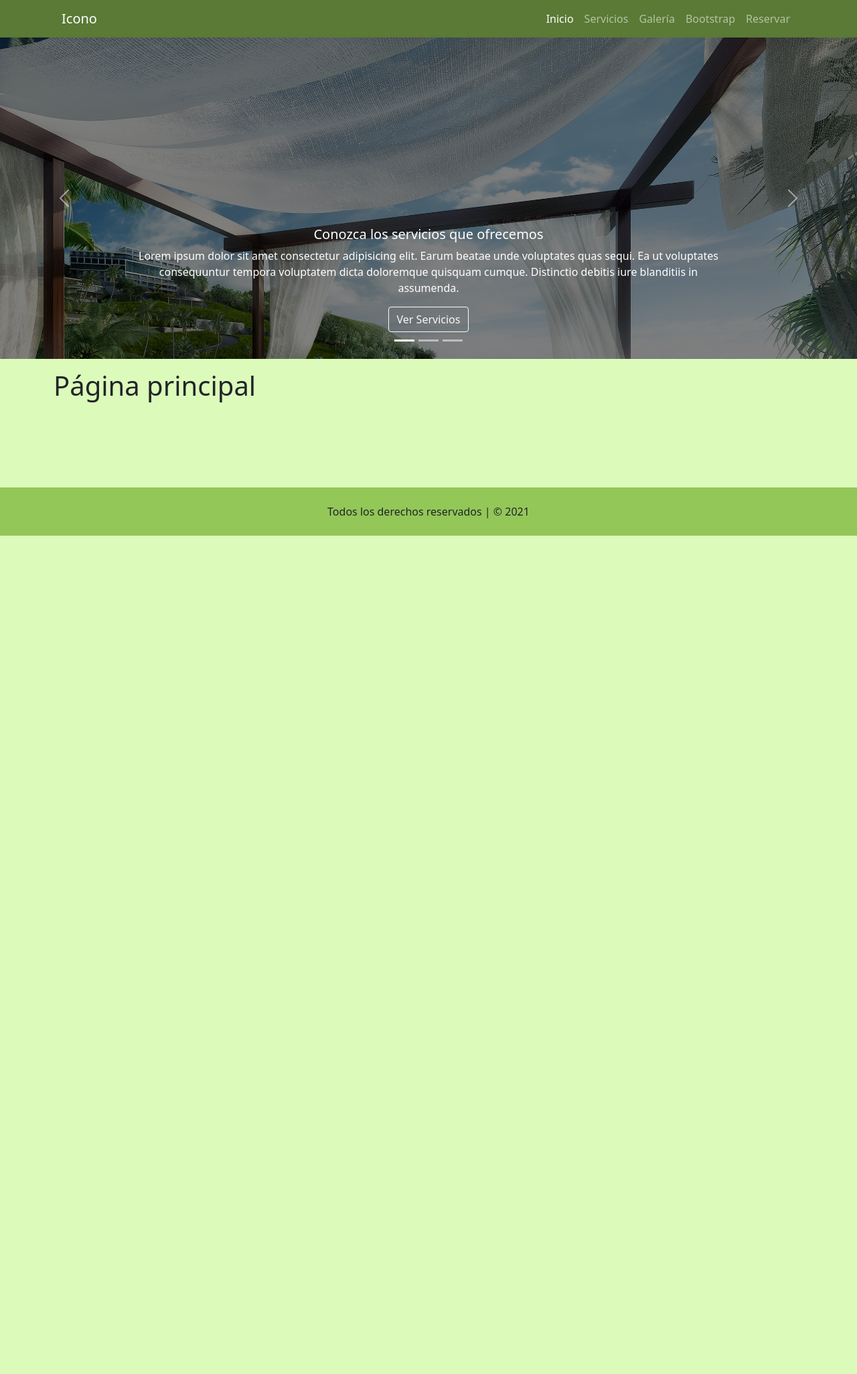
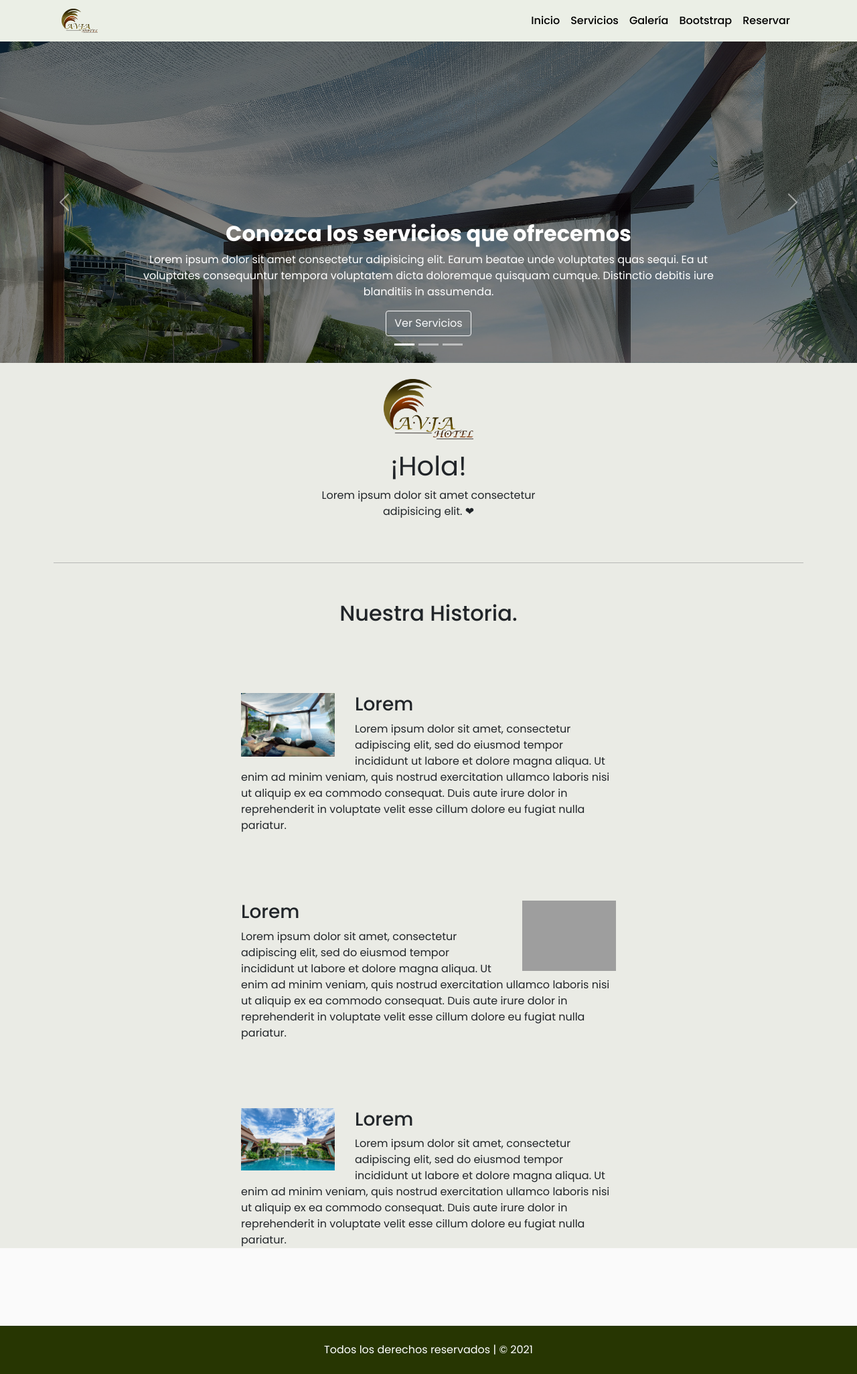
Before and after one commit to ArturoMorales93/proyecto_web1, a Flask app: page / in a window 1280 px wide. Shown: the whole page at 67% size. Before the commit the page ends 800 px from the top, so only its background shows below. Run offline with Flask 2, Linux system fonts and the light colour scheme; grey boxes are pictures that could not be loaded.

Commit message:
Se agrega contenido al página principal, un icono y el logo

```diff
--- a/static/css/banner.css
+++ b/static/css/banner.css
@@ -5,3 +5,11 @@
 .carousel-item img {
     filter: brightness(50%);
 }
+
+.logo {
+    width: 8%;
+}
+
+.logo2 {
+    width: 12%;
+}
--- a/static/css/config.css
+++ b/static/css/config.css
@@ -1,23 +1,87 @@
+@import url('http://fonts.googleapis.com/css?family=Poppins:200,300,400,500,600,700,800,900&display=swap');
+* {
+    margin: 0;
+    padding: 0;
+    box-sizing: border-box;
+    font-family: 'Poppins', sans-serif;
+}
+
 body {
-    --header-bg: #5A7A36;
-    --body-bg: #DCFBBA;
-    --footer-bg: #93C758;
-
+    --header-bg: hsla(87, 21%, 92%);
+    --body-bg: hsl(0, 0%, 98%);
+    --footer-bg: hsl(77, 93%, 11%);
     min-height: 100vh;
     display: flex;
     flex-direction: column;
     background-color: var(--body-bg);
 }
 
-nav, main>:not(div:first-child) {
+nav,
+main>:not(div:first-child) {
     padding: 0 5rem;
+}
+
+.nav-link {
+    color: #000 !important;
+    font-weight: 500;
+}
+
+.nav-link:hover {
+    color: rgb(107, 99, 22) !important;
+}
+
+.heading-tag {
+    font-weight: 700;
+    font-size: 2rem;
+}
+
+.middle-container {
+    padding-top: 50px;
+    text-align: center;
+    background: hsl(70, 14%, 91%);
+}
+
+.heading2 {
+    font-weight: normal;
+    font-size: 2.5rem;
+}
+
+.lorem-imgs1 {
+    width: 25%;
+    float: right;
+    margin-left: 30px;
+}
+
+.lorem-imgs2 {
+    width: 25%;
+    float: left;
+    margin-right: 30px;
+}
+
+.lorem-imgs3 {
+    width: 25%;
+    float: left;
+    margin-right: 30px;
+}
+
+.skill-row {
+    width: 50%;
+    margin: 100px auto;
+    text-align: left;
+}
+
+.into {
+    width: 30%;
+    margin: auto;
 }
 
 main {
     flex-grow: 1;
 }
 
-main h1:first-of-type, main h2:first-of-type, main h3:first-of-type {
+main h1:first-of-type,
+main h2:first-of-type,
+main h3:first-of-type {
     margin-top: 1rem;
 }
 
@@ -30,4 +94,5 @@ footer {
     padding: 1.5em 0;
     margin-top: 1rem;
     text-align: center;
+    color: #fff;
 }
--- a/templates/base.html
+++ b/templates/base.html
@@ -5,6 +5,7 @@
     <meta charset="UTF-8">
     <meta http-equiv="X-UA-Compatible" content="IE=edge">
     <meta name="viewport" content="width=device-width, initial-scale=1.0">
+    <link rel="shortcut icon" href="{{ url_for('static', filename='img/ICO.ico') }}" type="image/x-icon">
     <link href="https://cdn.jsdelivr.net/npm/bootstrap@5.1.3/dist/css/bootstrap.min.css" rel="stylesheet" integrity="sha384-1BmE4kWBq78iYhFldvKuhfTAU6auU8tT94WrHftjDbrCEXSU1oBoqyl2QvZ6jIW3" crossorigin="anonymous">
     <link rel="stylesheet" href="{{ url_for('static', filename='css/style.css') }}">
     <link rel="stylesheet" href="https://cdnjs.cloudflare.com/ajax/libs/font-awesome/4.7.0/css/font-awesome.css" integrity="sha512-5A8nwdMOWrSz20fDsjczgUidUBR8liPYU+WymTZP1lmY9G6Oc7HlZv156XqnsgNUzTyMefFTcsFH/tnJE/+xBg==" crossorigin="anonymous" referrerpolicy="no-referrer"
@@ -16,7 +17,7 @@
     <header>
         <nav class="navbar navbar-expand-lg navbar-dark">
             <div class="container-fluid">
-                <a class="navbar-brand" href="/">Icono</a>
+                <a class="navbar-brand" href="/"><img class="logo" src="{{ url_for('static', filename='img/LOGO.png') }}" alt="LOGO"></a>
                 <button class="navbar-toggler" type="button" data-bs-toggle="collapse" data-bs-target="#navbarSupportedContent" aria-controls="navbarSupportedContent" aria-expanded="false" aria-label="Toggle navigation">
                     <span class="navbar-toggler-icon"></span>
                 </button>
@@ -44,7 +45,7 @@
     </header>
 
     <main>
-        {% block body %} {% endblock %}
+        {% block body %}{% endblock %}
     </main>
 
     <footer>
--- a/templates/index.html
+++ b/templates/index.html
@@ -1,20 +1,16 @@
-{% extends "base.html" %}
-{% block body %}
+{% extends "base.html" %} {% block body %}
 
 <div id="carouselExampleCaptions" class="carousel slide" data-bs-ride="carousel">
     <div class="carousel-indicators">
-        <button type="button" data-bs-target="#carouselExampleCaptions" data-bs-slide-to="0" class="active"
-            aria-current="true" aria-label="Slide 1"></button>
-        <button type="button" data-bs-target="#carouselExampleCaptions" data-bs-slide-to="1"
-            aria-label="Slide 2"></button>
-        <button type="button" data-bs-target="#carouselExampleCaptions" data-bs-slide-to="2"
-            aria-label="Slide 3"></button>
+        <button type="button" data-bs-target="#carouselExampleCaptions" data-bs-slide-to="0" class="active" aria-current="true" aria-label="Slide 1"></button>
+        <button type="button" data-bs-target="#carouselExampleCaptions" data-bs-slide-to="1" aria-label="Slide 2"></button>
+        <button type="button" data-bs-target="#carouselExampleCaptions" data-bs-slide-to="2" aria-label="Slide 3"></button>
     </div>
     <div class="carousel-inner">
         <div class="carousel-item active">
             <img src="{{ url_for('static', filename='img/banner-1.jpg') }}" class="d-block w-100">
             <div class="carousel-caption d-none d-md-block">
-                <h5>Conozca los servicios que ofrecemos</h5>
+                <h5 class="heading-tag">Conozca los servicios que ofrecemos</h5>
                 <p>Lorem ipsum dolor sit amet consectetur adipisicing elit. Earum beatae unde voluptates quas sequi. Ea ut voluptates consequuntur tempora voluptatem dicta doloremque quisquam cumque. Distinctio debitis iure blanditiis in assumenda.</p>
                 <a class="btn btn-outline-light" href="/servicios">Ver Servicios</a>
             </div>
@@ -22,7 +18,7 @@
         <div class="carousel-item">
             <img src="{{ url_for('static', filename='img/banner-2.jpg') }}" class="d-block w-100">
             <div class="carousel-caption d-none d-md-block">
-                <h5>Conozca nuestras instalaciones</h5>
+                <h5 class="heading-tag">Conozca nuestras instalaciones</h5>
                 <p>Lorem ipsum dolor sit amet consectetur adipisicing elit. Earum beatae unde voluptates quas sequi. Ea ut voluptates consequuntur tempora voluptatem dicta doloremque quisquam cumque. Distinctio debitis iure blanditiis in assumenda.</p>
                 <a class="btn btn-outline-light" href="/galeria">Ir a galería</a>
             </div>
@@ -30,7 +26,7 @@
         <div class="carousel-item">
             <img src="{{ url_for('static', filename='img/banner-3.jpg') }}" class="d-block w-100">
             <div class="carousel-caption d-none d-md-block">
-                <h5>Reserve ahora mismo</h5>
+                <h5 class="heading-tag">Reserve ahora mismo</h5>
                 <p>Lorem ipsum dolor sit amet consectetur adipisicing elit. Earum beatae unde voluptates quas sequi. Ea ut voluptates consequuntur tempora voluptatem dicta doloremque quisquam cumque. Distinctio debitis iure blanditiis in assumenda.</p>
                 <a class="btn btn-outline-light" href="/reservar">Reservar</a>
             </div>
@@ -45,6 +41,36 @@
         <span class="visually-hidden">Next</span>
     </button>
 </div>
-<h1>Página principal</h1>
-
+<div class="middle-container">
+    <div class="profile">
+        <br>
+        <img class="logo2" src="{{ url_for('static', filename='img/LOGO.png') }}" alt="">
+        <h2 class="heading2">¡Hola!</h2>
+        <p class="into">Lorem ipsum dolor sit amet consectetur adipisicing elit. ❤</p>
+    </div>
+    <br><br>
+    <hr>
+    <br>
+    <div class="skills">
+        <h2>Nuestra Historia.</h2>
+        <div class="skill-row">
+            <img class="lorem-imgs2" src="{{ url_for('static', filename='img/banner-1.jpg') }}" alt="">
+            <h3>Lorem</h3>
+            <p>Lorem ipsum dolor sit amet, consectetur adipiscing elit, sed do eiusmod tempor incididunt ut labore et dolore magna aliqua. Ut enim ad minim veniam, quis nostrud exercitation ullamco laboris nisi ut aliquip ex ea commodo consequat. Duis aute
+                irure dolor in reprehenderit in voluptate velit esse cillum dolore eu fugiat nulla pariatur.</p>
+        </div>
+        <div class="skill-row">
+            <img class="lorem-imgs1" src="{{ url_for('static', filename='img/banner-2.jpg') }}" alt="">
+            <h3>Lorem</h3>
+            <p>Lorem ipsum dolor sit amet, consectetur adipiscing elit, sed do eiusmod tempor incididunt ut labore et dolore magna aliqua. Ut enim ad minim veniam, quis nostrud exercitation ullamco laboris nisi ut aliquip ex ea commodo consequat. Duis aute
+                irure dolor in reprehenderit in voluptate velit esse cillum dolore eu fugiat nulla pariatur.</p>
+        </div>
+        <div class="skill-row">
+            <img class="lorem-imgs3" src="{{ url_for('static', filename='img/banner-3.jpg') }}" alt="">
+            <h3>Lorem</h3>
+            <p>Lorem ipsum dolor sit amet, consectetur adipiscing elit, sed do eiusmod tempor incididunt ut labore et dolore magna aliqua. Ut enim ad minim veniam, quis nostrud exercitation ullamco laboris nisi ut aliquip ex ea commodo consequat. Duis aute
+                irure dolor in reprehenderit in voluptate velit esse cillum dolore eu fugiat nulla pariatur.</p>
+        </div>
+    </div>
+</div>
 {% endblock %}
```
Also changed, not shown: static/img/ICO.ico (added), static/img/LOGO.png (added).
